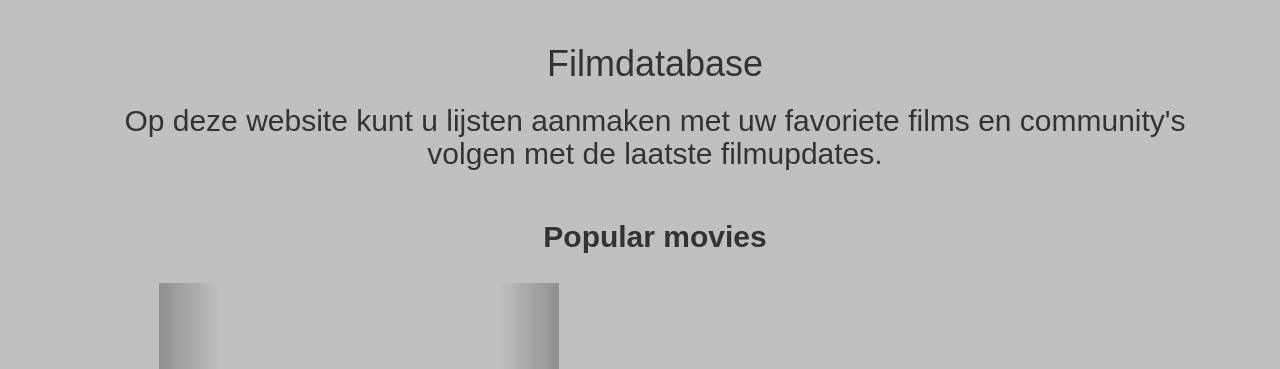
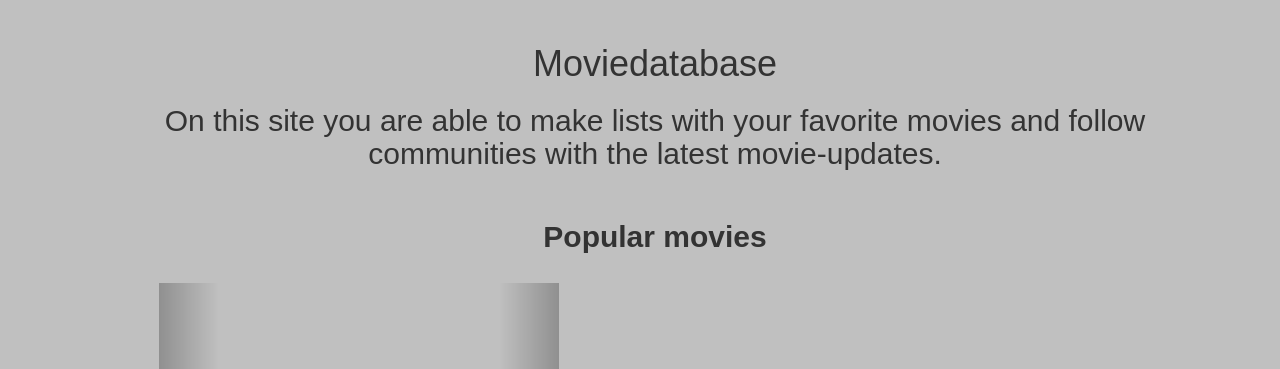
Before and after one commit to Deniz11/WebIK24, a Flask app: template Collectionneur/templates/index.html in a window 1280 px wide. Shown: the part 51-420 px from the top of the page. Run offline with Flask 2, Linux system fonts and the light colour scheme; the template is opened without the code that fills it, so the values that code supplies are empty; some libraries are stand-ins or nearby versions.

Commit message:
Nederlands naar Engels veranderd

```diff
--- a/Collectionneur/templates/index.html
+++ b/Collectionneur/templates/index.html
@@ -7,8 +7,9 @@
 {% block main %}
 
 	<body>
-	    <h1>Filmdatabase</h1>
-	    <h2>Op deze website kunt u lijsten aanmaken met uw favoriete films en community's volgen met de laatste filmupdates.</h2><br>
+	    <h1>Moviedatabase</h1>
+	    <h2>On this site you are able to make lists with your favorite movies and follow communities with the latest movie-updates.</h2><br>
+
 
 
         <h2 text-align="left"><b>Popular movies</b></h2><br>
```
